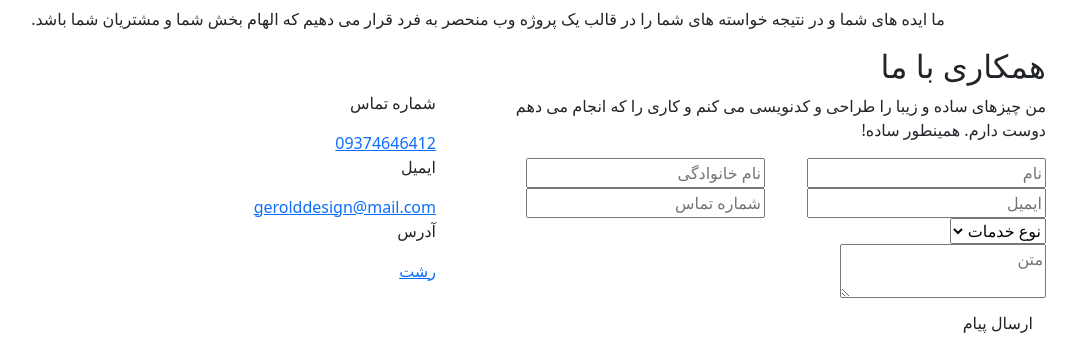
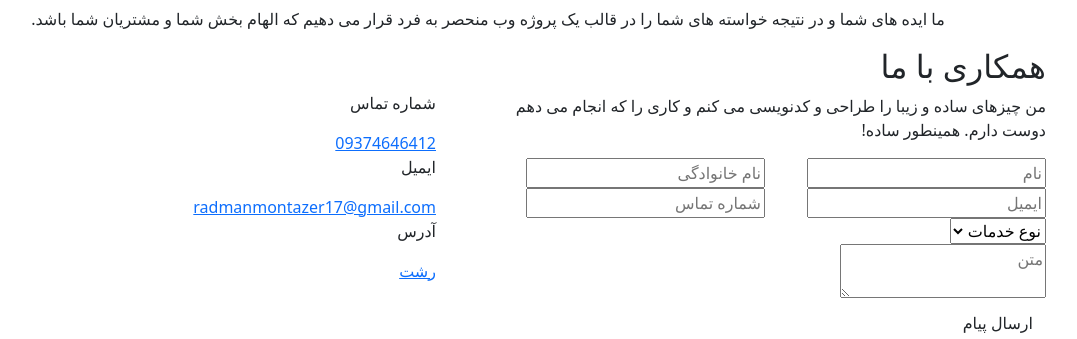
Before and after one commit to radman1007/Personal-Website, a Django app: page / in a window 1280 px wide. Shown: the part 4039-4378 px from the top of the page, without its empty margins (152-1229 px from the left). Run offline with Django 5.2, Linux system fonts and the light colour scheme; data comes from the database, SQL or seed files in the repository; data that the repository does not hold is empty; some libraries are stand-ins or nearby versions.

Commit message:
change email

```diff
--- a/home/templates/index.html
+++ b/home/templates/index.html
@@ -666,7 +666,7 @@
                          </div>
                          <div class="text-box">
                             <p>ایمیل</p>
-                            <a href="mailto:mail@mail.com">gerolddesign@mail.com</a>
+                            <a href="mailto:radmanmontazer17@gmail.com">radmanmontazer17@gmail.com</a>
                          </div>
                       </li>
                       <li class="d-flex flex-wrap align-items-center position-relative wow fadeInRight" data-wow-delay=".6s">
--- a/templates/base.html
+++ b/templates/base.html
@@ -94,7 +94,7 @@
 
                <div class="header-info-list d-none d-md-inline-block">
                   <ul class="ul-reset">
-                     <li><a href="mailto:mail@gerolddesign.com">Gerold@gmail.com</a></li>
+                     <li><a href="mailto:radmanmontazer17@gmail.com">radmanmontazer17@gmail.com</a></li>
                   </ul>
                </div>
                <div class="header-menu">
@@ -136,7 +136,7 @@
 
                <div class="header-info-list d-none d-md-inline-block">
                   <ul class="ul-reset">
-                     <li><a href="mailto:mail@gerolddesign.com">Gerold@gmail.com</a></li>
+                     <li><a href="mailto:radmanmontazer17@gmail.com">radmanmontazer17@gmail.com</a></li>
                   </ul>
                </div>
 
```
